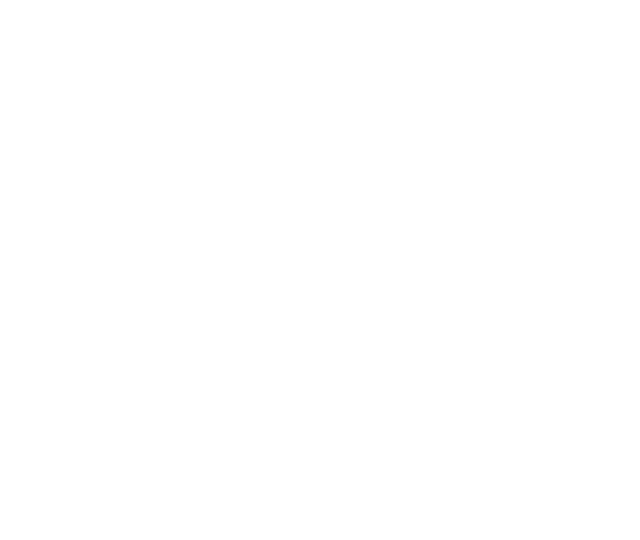
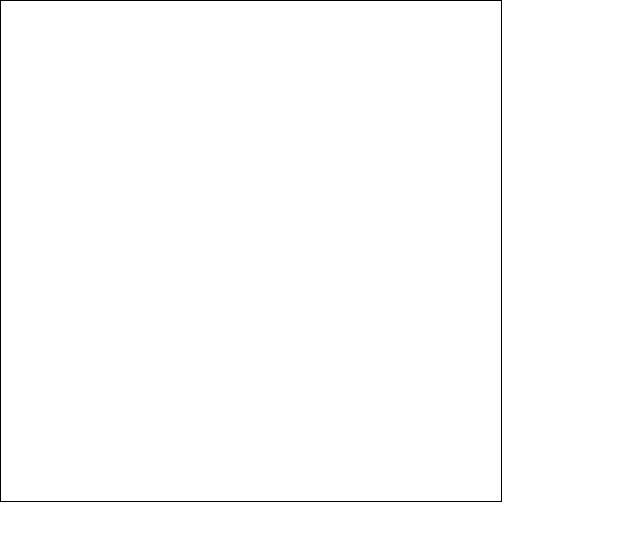
Before and after one commit to TheNarcissisticArsonist/Odom-and-Position-Display, a plain HTML site: page Webpage/index.html in a window 1280 px wide. Shown: the whole page, without its empty margins (0-640 px from the left). Drawn offline with Linux system fonts and the light colour scheme.

Commit message:
Oops, forgot about that one.

```diff
--- a/Webpage/index.html
+++ b/Webpage/index.html
@@ -4,7 +4,7 @@
         <title>WebSocket demo</title>
     </head>
     <body style="margin: 0px">
-    	<canvas id="mainCanvas" style="width: 500px; height: 500px"></canvas>
+    	<canvas id="mainCanvas" style="border: 1px solid black" width="500px" height="500px"></canvas>
         <script src="script.js"></script>
     </body>
 </html>
```
